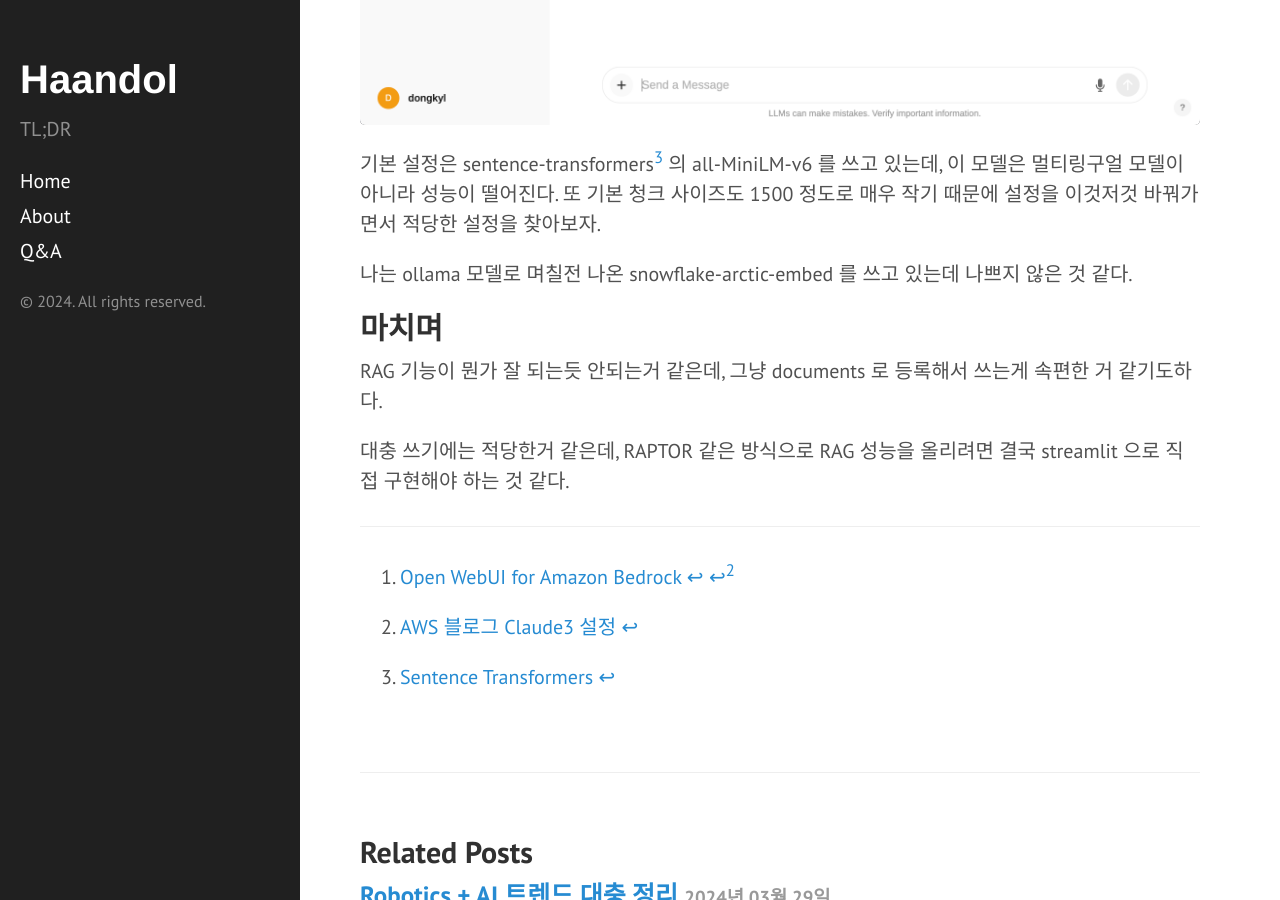
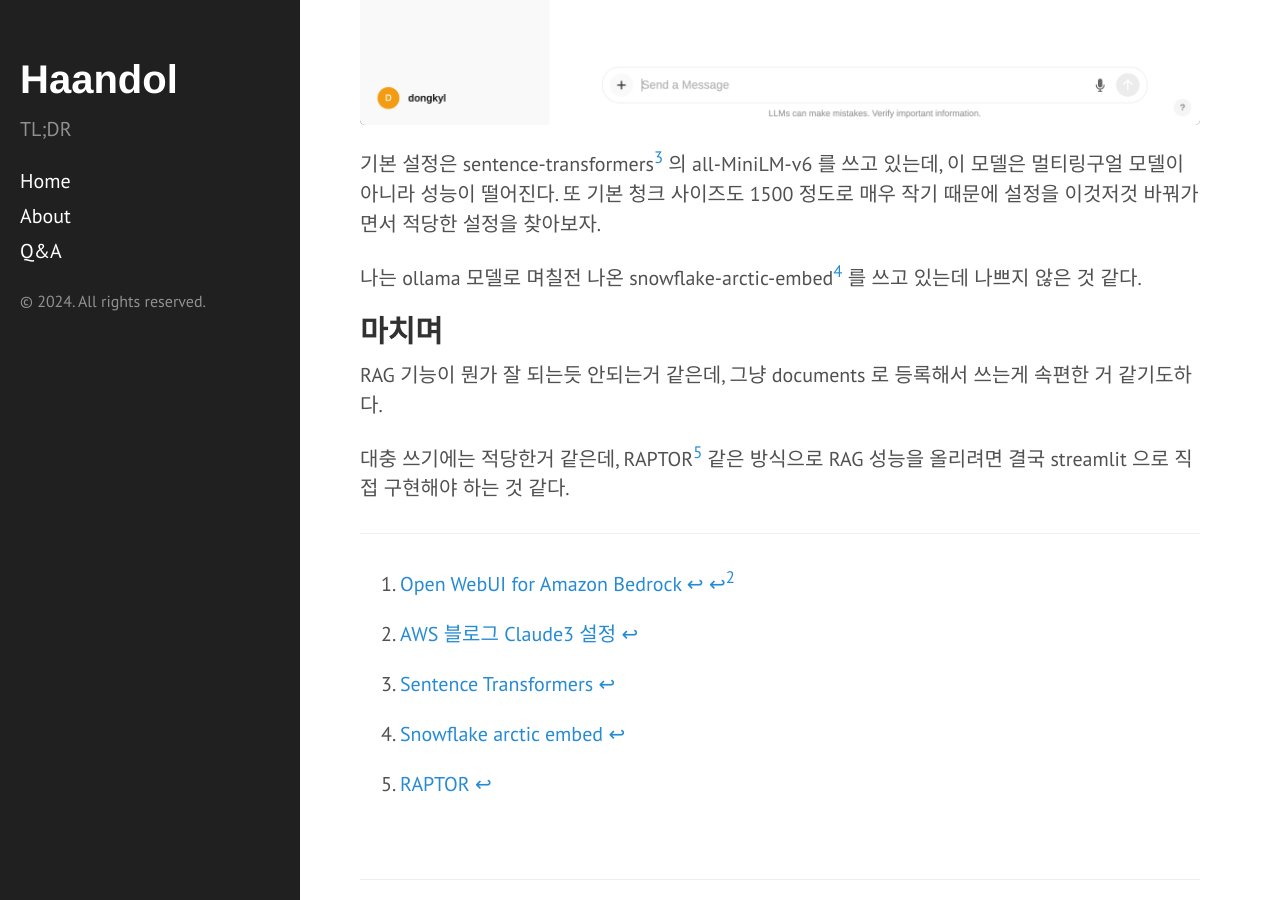
Before and after one commit to haandol/haandol.github.com, a Jekyll site: the page built from _posts/2024-04-21-run-open-webui-using-bedrock-for-local-rag.md, in a window 1280 px wide and 900 px high, scrolled down 1113 px. Built offline with Jekyll 4.4.1, drawn with Linux system fonts in a browser that asks for light colours; comment, search, counter and statistics services are not loaded.

Commit message:
update sup

```diff
--- a/_posts/2024-04-21-run-open-webui-using-bedrock-for-local-rag.md
+++ b/_posts/2024-04-21-run-open-webui-using-bedrock-for-local-rag.md
@@ -28,16 +28,18 @@ AWS Credential 을 설정해두고, Amazon Bedrock 에서 모델 사용을 설
 
 기본 설정은 sentence-transformers[^3] 의 all-MiniLM-v6 를 쓰고 있는데, 이 모델은 멀티링구얼 모델이 아니라 성능이 떨어진다. 또 기본 청크 사이즈도 1500 정도로 매우 작기 때문에 설정을 이것저것 바꿔가면서 적당한 설정을 찾아보자.
 
-나는 ollama 모델로 며칠전 나온 snowflake-arctic-embed 를 쓰고 있는데 나쁘지 않은 것 같다.
+나는 ollama 모델로 며칠전 나온 snowflake-arctic-embed[^4] 를 쓰고 있는데 나쁘지 않은 것 같다.
 
 ## 마치며
 
 RAG 기능이 뭔가 잘 되는듯 안되는거 같은데, 그냥 documents 로 등록해서 쓰는게 속편한 거 같기도하다.
 
-대충 쓰기에는 적당한거 같은데, RAPTOR 같은 방식으로 RAG 성능을 올리려면 결국 streamlit 으로 직접 구현해야 하는 것 같다.
+대충 쓰기에는 적당한거 같은데, RAPTOR[^5] 같은 방식으로 RAG 성능을 올리려면 결국 streamlit 으로 직접 구현해야 하는 것 같다.
 
 ---
 
 [^1]: [Open WebUI for Amazon Bedrock](https://github.com/haandol/open-webui-bedrock)
 [^2]: [AWS 블로그 Claude3 설정](https://aws.amazon.com/ko/blogs/korea/anthropics-claude-3-haiku-model-is-now-available-in-amazon-bedrock/)
 [^3]: [Sentence Transformers](https://www.sbert.net/)
+[^4]: [Snowflake arctic embed](https://ollama.com/library/snowflake-arctic-embed)
+[^5]: [RAPTOR](https://github.com/parthsarthi03/raptor)
```
